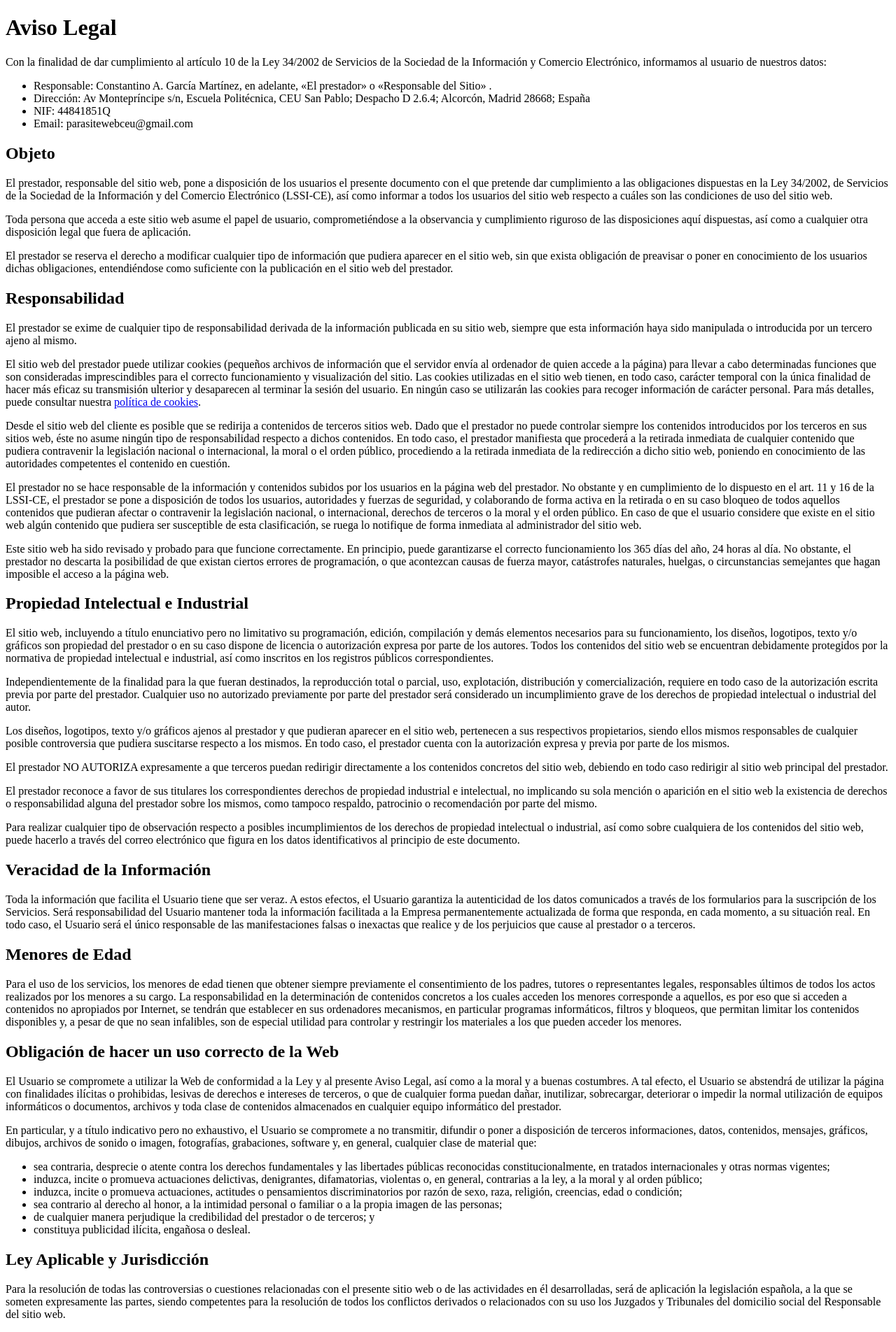
After one commit to JVini98/ceu-parasite-web, a Django app: page /users/terms-of-use in a window 1280 px wide. The commit adds this page. Shown: the whole page at 70% size. Run offline with Django 4.2, Linux system fonts and the light colour scheme; parts of the project's set-up code (start-up, migrations or seed data) failed here and were passed over.

Commit message:
Terms of Use and Privacy Policy included

```diff
--- /dev/null
+++ b/parasite_web/users/templates/terms-of-use.html
@@ -0,0 +1,110 @@
+<!DOCTYPE html>
+<html>
+  <head>
+    <meta charset="UTF-8">
+    <meta name="description" content="Parasites application">
+    <meta name="keywords" content="HTML, CSS, JavaScript, Pyhton, Django">
+    <meta name="author" content="">
+    <meta name="viewport" content="width=device-width, initial-scale=1.0">
+    <title>Aviso Legal</title>
+    <!-- favicon -->
+    <link rel="icon" type="image/png" href="../static/images/favicon.png">
+    <!-- <script src="https://ajax.googleapis.com/ajax/libs/jquery/3.7.0/jquery.min.js"></script> -->
+  </head>
+  <body>
+    <h1>Aviso Legal</h1>
+    Con la finalidad de dar cumplimiento al artículo 10 de la Ley 34/2002 de Servicios de la Sociedad de la Información y Comercio Electrónico, informamos al usuario de nuestros datos:
+    <ul>
+      <li> Responsable: Constantino A. García Martínez, en adelante, «El prestador» o «Responsable del Sitio» .
+      <li> Dirección: Av Montepríncipe s/n, Escuela Politécnica, CEU San Pablo; Despacho D 2.6.4; Alcorcón, Madrid 28668; España
+      <li> NIF: 44841851Q
+      <li> Email: parasitewebceu@gmail.com
+    </ul>
+
+    <h2>Objeto</h2>
+    <p>
+      El prestador, responsable del sitio web, pone a disposición de los usuarios el presente documento con el que pretende dar cumplimiento a las obligaciones dispuestas en la Ley 34/2002, de Servicios de la Sociedad de la Información y del Comercio Electrónico (LSSI-CE), así como informar a todos los usuarios del sitio web respecto a cuáles son las condiciones de uso del sitio web.
+    </p>
+
+    <p>
+      Toda persona que acceda a este sitio web asume el papel de usuario, comprometiéndose a la observancia y cumplimiento riguroso de las disposiciones aquí dispuestas, así como a cualquier otra disposición legal que fuera de aplicación.
+    </p>
+
+    <p>
+      El prestador se reserva el derecho a modificar cualquier tipo de información que pudiera aparecer en el sitio web, sin que exista obligación de preavisar o poner en conocimiento de los usuarios dichas obligaciones, entendiéndose como suficiente con la publicación en el sitio web del prestador.
+    </p>
+
+    <h2>Responsabilidad</h2>
+    <p>
+      El prestador se exime de cualquier tipo de responsabilidad derivada de la información publicada en su sitio web, siempre que esta información haya sido manipulada o introducida por un tercero ajeno al mismo.
+    </p>
+    <p>
+      El sitio web del prestador puede utilizar cookies (pequeños archivos de información que el servidor envía al ordenador de quien accede a la página) para llevar a cabo determinadas funciones que son consideradas imprescindibles para el correcto funcionamiento y visualización del sitio. Las cookies utilizadas en el sitio web tienen, en todo caso, carácter temporal con la única finalidad de hacer más eficaz su transmisión ulterior y desaparecen al terminar la sesión del usuario. En ningún caso se utilizarán las cookies para recoger información de carácter personal. Para más detalles, puede consultar nuestra <a href="cookies.html">política de cookies</a>.
+    </p>
+
+    <p>
+      Desde el sitio web del cliente es posible que se redirija a contenidos de terceros sitios web. Dado que el prestador no puede controlar siempre los contenidos introducidos por los terceros en sus sitios web, éste no asume ningún tipo de responsabilidad respecto a dichos contenidos. En todo caso, el prestador manifiesta que procederá a la retirada inmediata de cualquier contenido que pudiera contravenir la legislación nacional o internacional, la moral o el orden público, procediendo a la retirada inmediata de la redirección a dicho sitio web, poniendo en conocimiento de las autoridades competentes el contenido en cuestión.
+    </p>
+
+    <p>
+      El prestador no se hace responsable de la información y contenidos subidos por los
+      usuarios en la página web del prestador. No obstante y en cumplimiento de lo dispuesto en el art. 11 y 16 de la LSSI-CE, el prestador se pone a disposición de todos los usuarios, autoridades y fuerzas de seguridad, y colaborando de forma activa en la retirada o en su caso bloqueo de todos aquellos contenidos que pudieran afectar o contravenir la legislación nacional, o internacional, derechos de terceros o la moral y el orden público. En caso de que el usuario considere que existe en el sitio web algún contenido que pudiera ser susceptible de esta clasificación, se ruega lo notifique de forma inmediata al administrador del sitio web.
+    </p>
+
+    <p>
+      Este sitio web ha sido revisado y probado para que funcione correctamente. En principio, puede garantizarse el correcto funcionamiento los 365 días del año, 24 horas al día. No obstante, el prestador no descarta la posibilidad de que existan ciertos errores de programación, o que acontezcan causas de fuerza mayor, catástrofes naturales, huelgas, o circunstancias semejantes que hagan imposible el acceso a la página web.
+    </p>
+
+    <h2>Propiedad Intelectual e Industrial</h2>
+    <p>
+      El sitio web, incluyendo a título enunciativo pero no limitativo su programación, edición, compilación y demás elementos necesarios para su funcionamiento, los diseños, logotipos, texto y/o gráficos son propiedad del prestador o en su caso dispone de licencia o autorización expresa por parte de los autores. Todos los contenidos del sitio web se encuentran debidamente protegidos por la normativa de propiedad intelectual e industrial, así como inscritos en los registros públicos correspondientes.
+    </p>
+    <p>
+      Independientemente de la finalidad para la que fueran destinados, la reproducción total o parcial, uso, explotación, distribución y comercialización, requiere en todo caso de la autorización escrita previa por parte del prestador. Cualquier uso no autorizado previamente por parte del prestador será considerado un incumplimiento grave de los derechos de propiedad intelectual o industrial del autor.
+    </p>
+
+    <p>
+      Los diseños, logotipos, texto y/o gráficos ajenos al prestador y que pudieran aparecer en el sitio web, pertenecen a sus respectivos propietarios, siendo ellos mismos responsables de cualquier posible controversia que pudiera suscitarse respecto a los mismos. En todo caso, el prestador cuenta con la autorización expresa y previa por parte de los mismos.
+    </p>
+
+    <p>
+      El prestador NO AUTORIZA expresamente a que terceros puedan redirigir directamente a los contenidos concretos del sitio web, debiendo en todo caso redirigir al sitio web principal del prestador.
+    </p>
+
+    <p>
+      El prestador reconoce a favor de sus titulares los correspondientes derechos de propiedad industrial e intelectual, no implicando su sola mención o aparición en el sitio web la existencia de derechos o responsabilidad alguna del prestador sobre los mismos, como tampoco respaldo, patrocinio o recomendación por parte del mismo.
+    </p>
+
+    <p>Para realizar cualquier tipo de observación respecto a posibles incumplimientos de los derechos de propiedad intelectual o industrial, así como sobre cualquiera de los contenidos del sitio web, puede hacerlo a través del correo electrónico que figura en los datos identificativos al principio de este documento.
+    </p>
+
+    <h2>Veracidad de la Información</h2>
+    <p>
+      Toda la información que facilita el Usuario tiene que ser veraz. A estos efectos, el Usuario garantiza la autenticidad de los datos comunicados a través de los formularios para la suscripción de los Servicios. Será responsabilidad del Usuario mantener toda la información facilitada a la Empresa permanentemente actualizada de forma que responda, en cada momento, a su situación real. En todo caso, el Usuario será el único responsable de las manifestaciones falsas o inexactas que realice y de los perjuicios que cause al prestador o a terceros.
+    </p>
+
+    <h2>Menores de Edad</h2>
+    <p>Para el uso de los servicios, los menores de edad tienen que obtener siempre previamente el consentimiento de los padres, tutores o representantes legales, responsables últimos de todos los actos realizados por los menores a su cargo. La responsabilidad en la determinación de contenidos concretos a los cuales acceden los menores corresponde a aquellos, es por eso que si acceden a contenidos no apropiados por Internet, se tendrán que establecer en sus ordenadores mecanismos, en particular programas informáticos, filtros y bloqueos, que permitan limitar los contenidos disponibles y, a pesar de que no sean infalibles, son de especial utilidad para controlar y restringir los materiales a los que pueden acceder los menores.
+    </p>
+
+    <h2>Obligación de hacer un uso correcto de la Web</h2>
+    <p>El Usuario se compromete a utilizar la Web de conformidad a la Ley y al presente Aviso Legal, así como a la moral y a buenas costumbres. A tal efecto, el Usuario se abstendrá de utilizar la página con finalidades ilícitas o prohibidas, lesivas de derechos e intereses de terceros, o que de cualquier forma puedan dañar, inutilizar, sobrecargar, deteriorar o impedir la normal utilización de equipos informáticos o documentos, archivos y toda clase de contenidos almacenados en cualquier equipo informático del prestador.
+    </p>
+
+    <p>En particular, y a título indicativo pero no exhaustivo, el Usuario se compromete a no transmitir, difundir o poner a disposición de terceros informaciones, datos, contenidos, mensajes, gráficos, dibujos, archivos de sonido o imagen, fotografías, grabaciones, software y, en general, cualquier clase de material que:
+    </p>
+
+    <ul>
+      <li> sea contraria, desprecie o atente contra los derechos fundamentales y las libertades públicas reconocidas constitucionalmente, en tratados internacionales y otras normas vigentes;
+      <li> induzca, incite o promueva actuaciones delictivas, denigrantes, difamatorias, violentas o, en general, contrarias a la ley, a la moral y al orden público;
+      <li> induzca, incite o promueva actuaciones, actitudes o pensamientos discriminatorios por razón de sexo, raza, religión, creencias, edad o condición;
+      <li> sea contrario al derecho al honor, a la intimidad personal o familiar o a la propia imagen de las personas;
+      <li> de cualquier manera perjudique la credibilidad del prestador o de terceros; y
+      <li> constituya publicidad ilícita, engañosa o desleal.
+    </ul>
+
+    <h2>Ley Aplicable y Jurisdicción</h2>
+    <p>Para la resolución de todas las controversias o cuestiones relacionadas con el presente sitio web o de las actividades en él desarrolladas, será de aplicación la legislación española, a la que se someten expresamente las partes, siendo competentes para la resolución de todos los conflictos derivados o relacionados con su uso los Juzgados y Tribunales del domicilio social del Responsable del sitio web.
+    </p>
+  </body>
+</html>
--- a/parasite_web/users/urls.py
+++ b/parasite_web/users/urls.py
@@ -7,5 +7,7 @@ urlpatterns = [
     path('forgot_password', views.forgotPassword, name="forgot_password"),
     path('reset_password', views.resetPassword, name="reset_password"),
     path('verifyLink/<uidb64>/<token>/<action>', views.verifyLink, name="verifyLink"),
-    path('error', views.error, name="Error")
+    path('error', views.error, name="Error"),
+    path('privacy-policy', views.privacyPolicy, name="privacy-policy"),
+    path('terms-of-use', views.termsOfUse, name="terms-of-use"),
 ]
--- a/parasite_web/users/views.py
+++ b/parasite_web/users/views.py
@@ -263,3 +263,11 @@ def error(request):
     title = request.GET.get('title')
     message = request.GET.get('message')
     return render(request, 'error.html', {'title': title, 'message': message})
+
+# Show Privacy Policy
+def privacyPolicy(request):
+    return render(request, 'privacy-policy.html')
+
+# Show Terms of Use
+def termsOfUse(request):
+    return render(request, 'terms-of-use.html')
```
Also changed, not shown: parasite_web/users/static/css/styles.css (+8 -0 lines), parasite_web/users/static/javascripts/scripts.js (+16 -3 lines), parasite_web/users/templates/privacy-policy.html (added, +61 -0 lines), parasite_web/users/templates/signup.html (+19 -3 lines).
